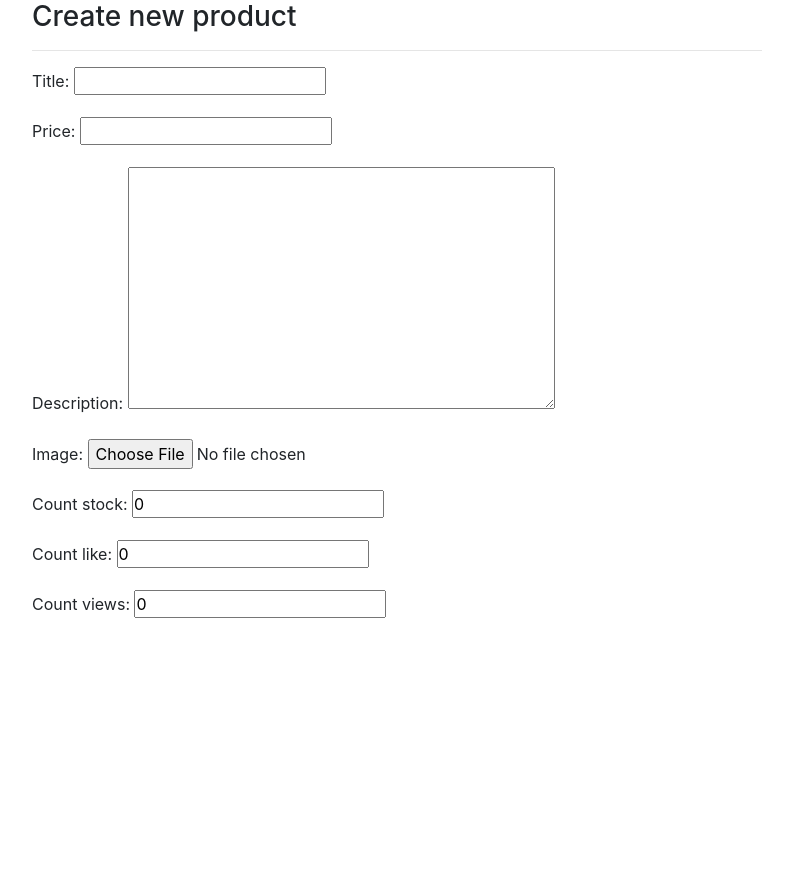
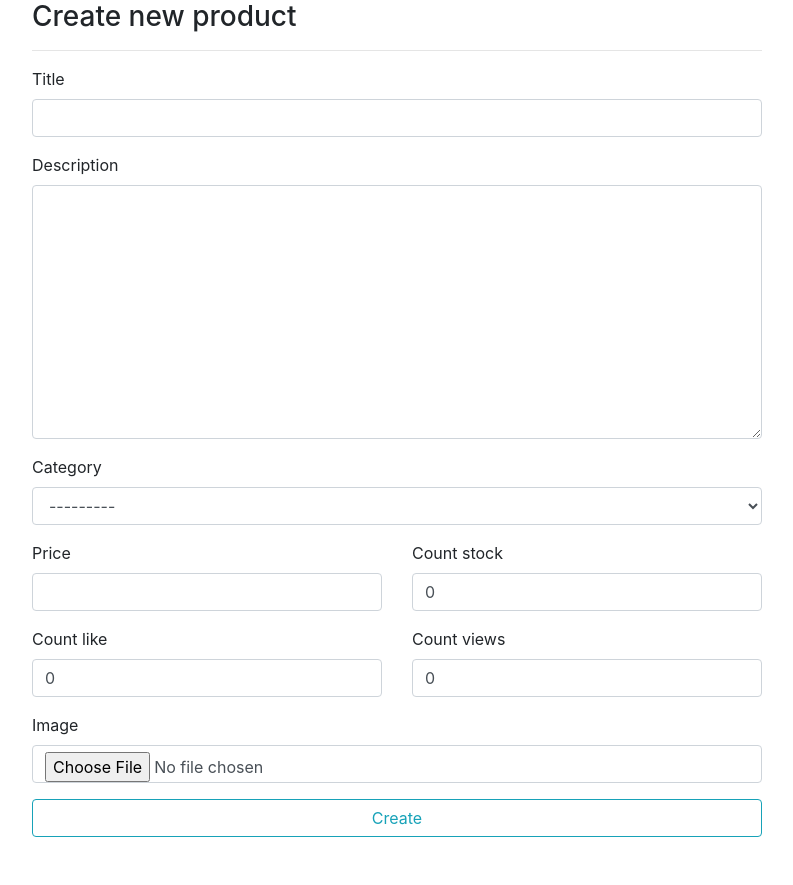
Before and after one commit to Alireza-QK/product_filtering, a Django app: page /product/create/ in a window 1280 px wide. Shown: the whole page, without its empty margins (243-1036 px from the left). Before the commit the page ends 618 px from the top, so only its background shows below. Run offline with Django 3.2, Linux system fonts and the light colour scheme; tables that the repository leaves empty hold one stand-in row (values such as "Sample post"); some libraries are stand-ins or nearby versions.

Commit message:
make section create product

```diff
--- a/store/product/forms.py
+++ b/store/product/forms.py
@@ -4,6 +4,48 @@
 
 class ProductCreateForm(forms.ModelForm):
 
-    class Meta:
-        model = Product
-        fields = ('title', 'price', 'description', 'image', 'count_stock', 'count_like', 'count_views')
+	def __init__(self, *args, **kwargs):
+		super().__init__(*args, **kwargs)
+
+		for visible in self.visible_fields():
+			visible.field.widget.attrs['class'] = 'form-control'
+
+	class Meta:
+		model = Product
+		fields = ('title', 'price', 'description', 'category', 'image', 'count_stock', 'count_like', 'count_views')
+
+	def clean_price(self):
+		price = self.cleaned_data.get('price')
+
+		if price is None or price < 0:
+			price = 0
+			raise forms.ValidationError('Please enter a price valid')
+
+		return price
+
+	def clean_count_stock(self):
+		count_stock = self.cleaned_data.get('count_stock')
+
+		if count_stock is None or count_stock < 0:
+			count_stock = 0
+			raise forms.ValidationError('Please enter a count stock valid')
+
+		return count_stock
+
+	def clean_count_like(self):
+		count_like = self.cleaned_data.get('count_like')
+
+		if count_like is None or count_like < 0:
+			count_like = 0
+			raise forms.ValidationError('Please enter a count like valid')
+
+		return count_like
+
+	def clean_count_views(self):
+		count_views = self.cleaned_data.get('count_views')
+
+		if count_views is None or count_views < 0:
+			count_views = 0
+			raise forms.ValidationError('Please enter a count views valid')
+
+		return count_views
--- a/store/product/models.py
+++ b/store/product/models.py
@@ -4,50 +4,50 @@
 
 class Category(models.Model):
 
-    title = models.CharField(verbose_name='title', max_length=255)
-    slug = models.SlugField(verbose_name='slug', max_length=255, null=True, blank=True)
+	title = models.CharField(verbose_name='title', max_length=255)
+	slug = models.SlugField(verbose_name='slug', max_length=255, null=True, blank=True)
 
-    created = models.DateTimeField(auto_now_add=False)
-    updated = models.DateTimeField(auto_now=True)
+	created = models.DateTimeField(auto_now_add=False)
+	updated = models.DateTimeField(auto_now=True)
 
-    class Meta:
-        ordering = ('-created', )
+	class Meta:
+		ordering = ('-created', )
 
-    def __str__(self):
-        return self.title
+	def __str__(self):
+		return self.title
 
-    def save(self, *args, **kwargs):
+	def save(self, *args, **kwargs):
 
-        if not self.slug:
-            self.slug = slugify(self.slug)
+		if not self.slug:
+			self.slug = slugify(self.slug)
 
-        super().save(*args, **kwargs)
+		super().save(*args, **kwargs)
 
 
 class Product(models.Model):
 
-    # Select a category for product
-    category = models.ForeignKey(Category, on_delete=models.CASCADE, related_name='products', blank=True)
+	# Select a category for product
+	category = models.ForeignKey(Category, on_delete=models.CASCADE, related_name='products', blank=True)
 
-    title = models.CharField(verbose_name='title', max_length=255)
-    slug = models.SlugField(verbose_name='Slug', blank=True, null=True)
-    price = models.PositiveIntegerField(verbose_name='Price')
-    description = models.TextField()
-    image = models.ImageField(upload_to='product/images/', blank=True)
+	title = models.CharField(verbose_name='title', max_length=255)
+	slug = models.SlugField(verbose_name='Slug', blank=True, null=True)
+	price = models.PositiveIntegerField(verbose_name='Price')
+	description = models.TextField()
+	image = models.ImageField(upload_to='product/images/', blank=True)
 
-    count_stock = models.IntegerField(default=0)
-    count_like = models.IntegerField(default=0)
-    count_views = models.IntegerField(default=0)
+	count_stock = models.IntegerField(default=0)
+	count_like = models.IntegerField(default=0)
+	count_views = models.IntegerField(default=0)
 
-    created = models.DateTimeField(auto_now_add=True)
-    updated = models.DateTimeField(auto_now=True)
+	created = models.DateTimeField(auto_now_add=True)
+	updated = models.DateTimeField(auto_now=True)
 
-    def __str__(self):
-        return self.title
+	def __str__(self):
+		return self.title
 
-    def save(self, *args, **kwargs):
+	def save(self, *args, **kwargs):
 
-        if not self.slug:
-            self.slug = slugify(self.slug)
+		if not self.slug:
+			self.slug = slugify(self.title)
 
-        super().save(*args, **kwargs)
+		super().save(*args, **kwargs)
--- a/store/product/templates/product/create.html
+++ b/store/product/templates/product/create.html
@@ -9,7 +9,81 @@
         <div class="col-12 col-md-8">
             <h3>Create new product</h3>
             <hr>
-            {{ form.as_p }}
+            <form method="POST" enctype="multipart/form-data">
+
+                {% csrf_token %}
+
+                <div class="row">
+
+                    <div class="col-12">
+                        <div class="form-group">
+                            <label for="{{ form.title.id_for_label }}">Title</label>
+                            {{ form.title }}
+                            {{ form.title.errors }}
+                        </div>
+                    </div>
+
+                    <div class="col-12">
+                        <div class="form-group">
+                            <label for="{{ form.description.id_for_label }}">Description</label>
+                            {{ form.description }}
+                            {{ form.description.errors }}
+                        </div>
+                    </div>
+
+                    <div class="col-12">
+                        <div class="form-group">
+                            <label for="{{ form.category.id_for_label }}">Category</label>
+                            {{ form.category }}
+                            {{ form.category.errors }}
+                        </div>
+                    </div>
+
+                    <div class="col-12 col-md-6">
+                        <div class="form-group">
+                            <label for="{{ form.price.id_for_label }}">Price</label>
+                            {{ form.price }}
+                            {{ form.price.errors }}
+                        </div>
+                    </div>
+
+                    <div class="col-12 col-md-6">
+                        <div class="form-group">
+                            <label for="{{ form.count_stock.id_for_label }}">Count stock</label>
+                            {{ form.count_stock }}
+                            {{ form.count_stock.errors }}
+                        </div>
+                    </div>
+
+                    <div class="col-12 col-md-6">
+                        <div class="form-group">
+                            <label for="{{ form.count_like.id_for_label }}">Count like</label>
+                            {{ form.count_like }}
+                            {{ form.count_like.errors }}
+                        </div>
+                    </div>
+
+                    <div class="col-12 col-md-6">
+                        <div class="form-group">
+                            <label for="{{ form.count_views.id_for_label }}">Count views</label>
+                            {{ form.count_views }}
+                            {{ form.count_views.errors }}
+                        </div>
+                    </div>
+
+                    <div class="col-12">
+                        <div class="form-group">
+                            <label for="{{ form.image.id_for_label }}">Image</label>
+                            {{ form.image }}
+                            {{ form.image.errors }}
+                        </div>
+                    </div>
+
+
+                </div>
+
+                <button type="submit" class="btn btn-outline-info btn-block mb-5">Create</button>
+            </form>
         </div>
     </div>
 </div>
--- a/store/product/views.py
+++ b/store/product/views.py
@@ -1,17 +1,39 @@
-from django.shortcuts import render
+from django.shortcuts import render, redirect
+from django.utils.text import slugify
+from django.urls import reverse, reverse_lazy
+from django.contrib import messages
 from .models import Product, Category
 from .forms import ProductCreateForm
 
 
 def create_product(request):
 
-    if request.method == 'POST':
-        product_form = ProductCreateForm(request.POST)
-        pass
-    else:
-        product_form = ProductCreateForm()
+	if request.method == 'POST':
+		product_form = ProductCreateForm(request.POST, files=request.FILES)
 
-    context = {
-        'form': product_form
-    }
-    return render(request, 'product/create.html', context)
+		if product_form.is_valid():
+			cd = product_form.cleaned_data
+
+			Product.objects.create(
+				title=cd['title'],
+				slug=slugify(cd['title']),
+				price=cd['price'],
+				description=cd['description'],
+				category=cd['category'],
+				image=cd['image'],
+				count_stock=cd['count_stock'],
+				count_like=cd['count_like'],
+				count_views=cd['count_views'],
+			)
+			messages.success(request, 'Product create successfuly.')
+
+			return redirect(reverse('product:create'))
+
+	else:
+		product_form = ProductCreateForm()
+
+	context = {
+		'form': product_form
+	}
+
+	return render(request, 'product/create.html', context)
```
Also changed, not shown: store/media/product/images/263ded325772a4e5bbd3d2f0333614a075ea2fee_1608722999.jpg (added), store/media/product/images/2819420.jpg (added), store/media/product/images/2e16bad7f6ea176ae6502406d7342afe9982fbf7_1608030128.jpg (added), store/media/product/images/be7a0e9bf7866759fa3cea7648b149f589a01040_1607433995.jpg (added), store/media/product/images/sony-playStation-5-1tb-console-white-price.jpg (added), store/media/product/images/tv-lg-lm5500-digibaneh1.jpg (added).
